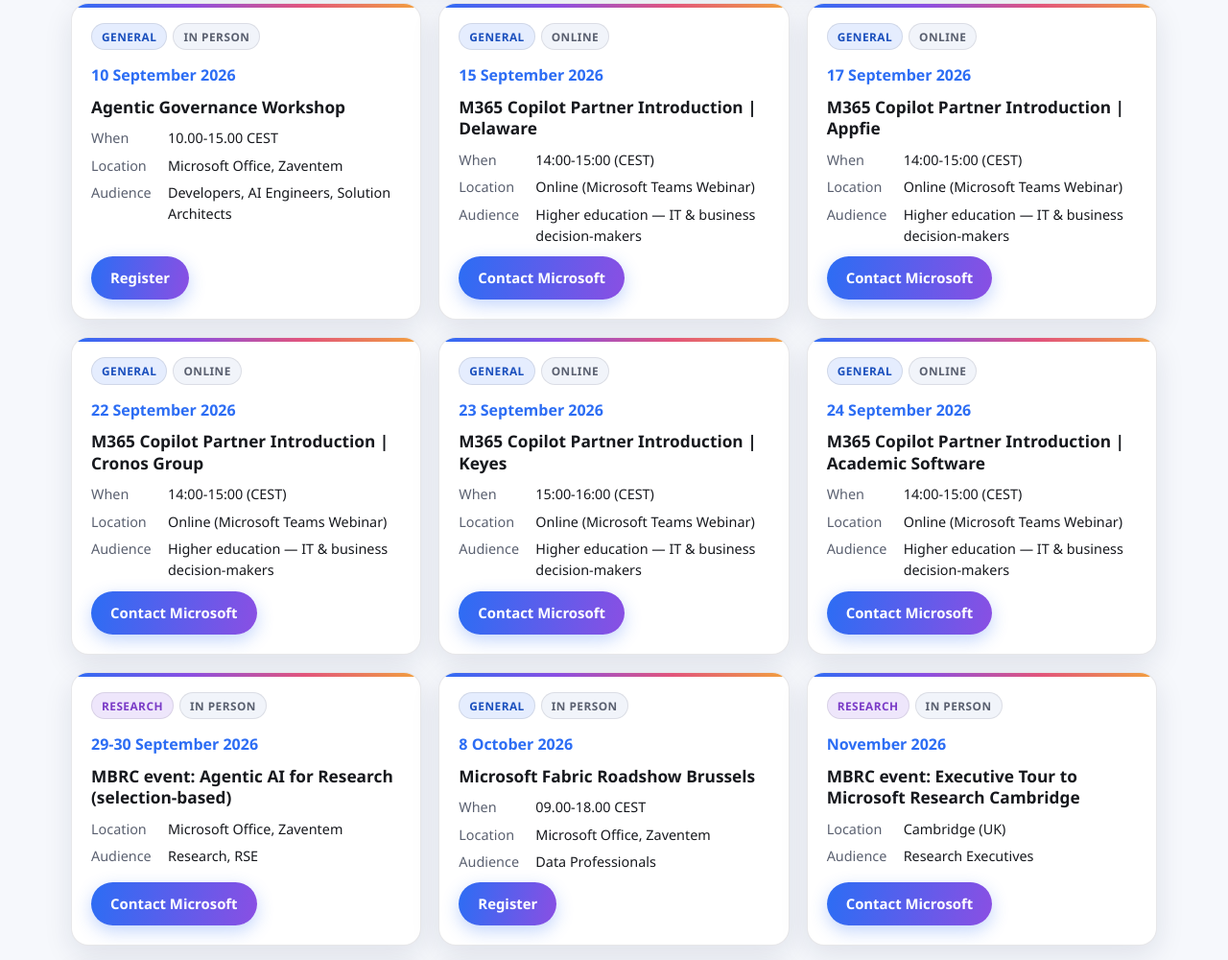
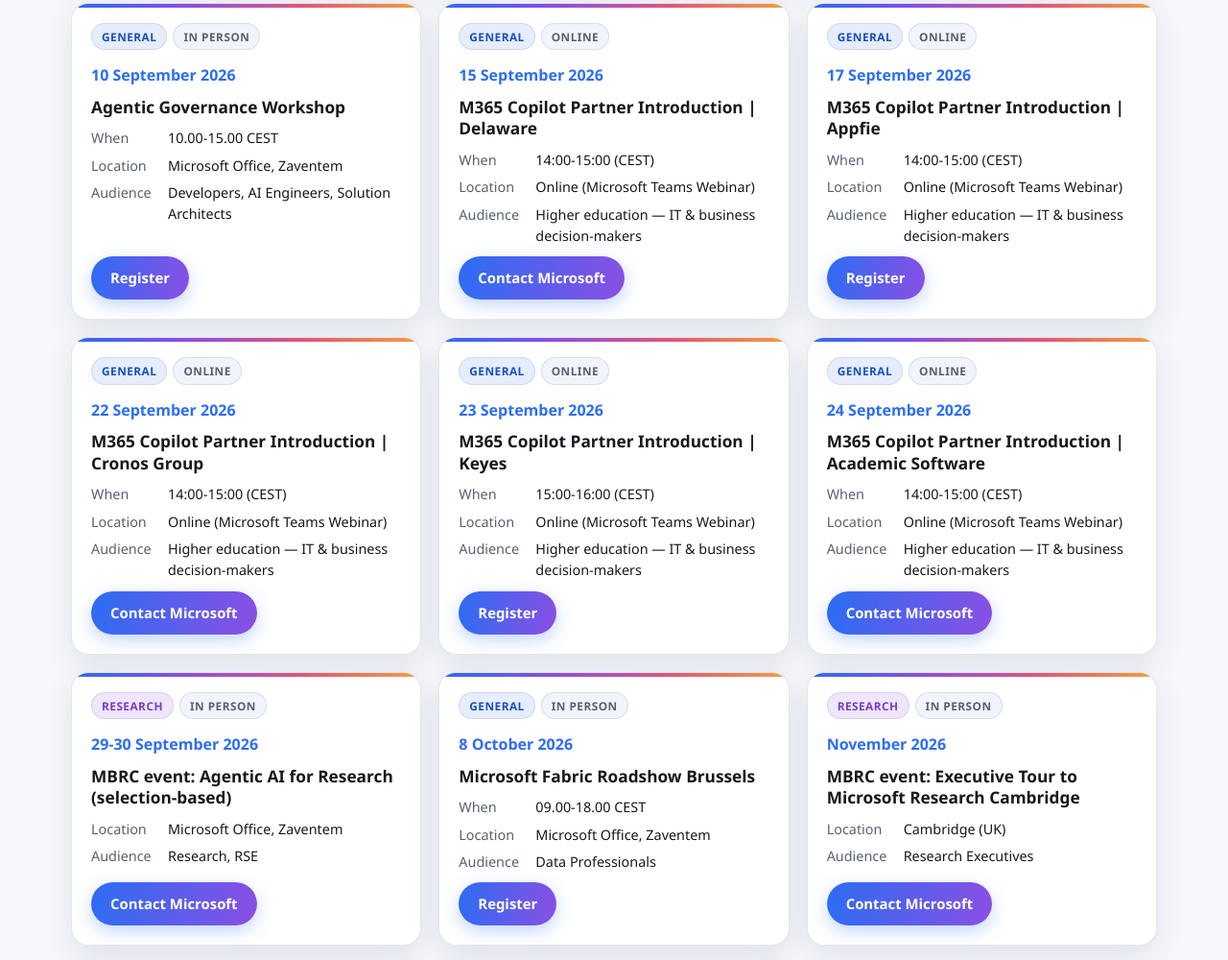
Before and after one commit to sebplace/belux-higher-ed-calendar-2026-2027, a plain HTML site: page index.html in a window 1280 px wide. Shown: the part 754-1754 px from the top of the page at 96% size. Drawn offline with Linux system fonts and the light colour scheme.

Commit message:
Add confirmed registration links for Appfie and Keyes partner webinars

```diff
--- a/index.html
+++ b/index.html
@@ -299,7 +299,7 @@ footer a { color: var(--accent); }
           <div><dt data-i18n="l_where">Lieu</dt><dd data-i18n="ev8.loc">En ligne (Microsoft Teams Webinar)</dd></div>
           <div><dt data-i18n="l_who">Public</dt><dd data-i18n="ev8.who">Enseignement supérieur — IT &amp; décideurs métier</dd></div>
         </dl>
-        <a class="btn" href="mailto:splace@microsoft.com" data-i18n="cta_contact">Contacter Microsoft</a>
+        <a class="btn" href="https://msit.events.teams.microsoft.com/event/msit.6fb7b641-4ab7-45ad-8596-26bda0131910@72f988bf-86f1-41af-91ab-2d7cd011db47" data-i18n="cta_register">S&#x27;inscrire</a>
       </article>
 
       <article class="card" data-track="General" data-fmt="online" data-search="m365 copilot partner introduction – cronos group 22 septembre 2026 22 september 2026 22 september 2026 en ligne (microsoft teams webinar) online (microsoft teams webinar) online (microsoft teams webinar) enseignement supérieur – it &amp; décideurs métier hoger onderwijs – it- en business-beslissers higher education – it &amp; business decision-makers">
@@ -329,7 +329,7 @@ footer a { color: var(--accent); }
           <div><dt data-i18n="l_where">Lieu</dt><dd data-i18n="ev10.loc">En ligne (Microsoft Teams Webinar)</dd></div>
           <div><dt data-i18n="l_who">Public</dt><dd data-i18n="ev10.who">Enseignement supérieur — IT &amp; décideurs métier</dd></div>
         </dl>
-        <a class="btn" href="mailto:splace@microsoft.com" data-i18n="cta_contact">Contacter Microsoft</a>
+        <a class="btn" href="https://msit.events.teams.microsoft.com/event/msit.4896abe2-89db-4b3f-93c4-fec61915a84c@72f988bf-86f1-41af-91ab-2d7cd011db47" data-i18n="cta_register">S&#x27;inscrire</a>
       </article>
 
       <article class="card" data-track="General" data-fmt="online" data-search="m365 copilot partner introduction – academic software 24 septembre 2026 24 september 2026 24 september 2026 en ligne (microsoft teams webinar) online (microsoft teams webinar) online (microsoft teams webinar) enseignement supérieur – it &amp; décideurs métier hoger onderwijs – it- en business-beslissers higher education – it &amp; business decision-makers">
```
